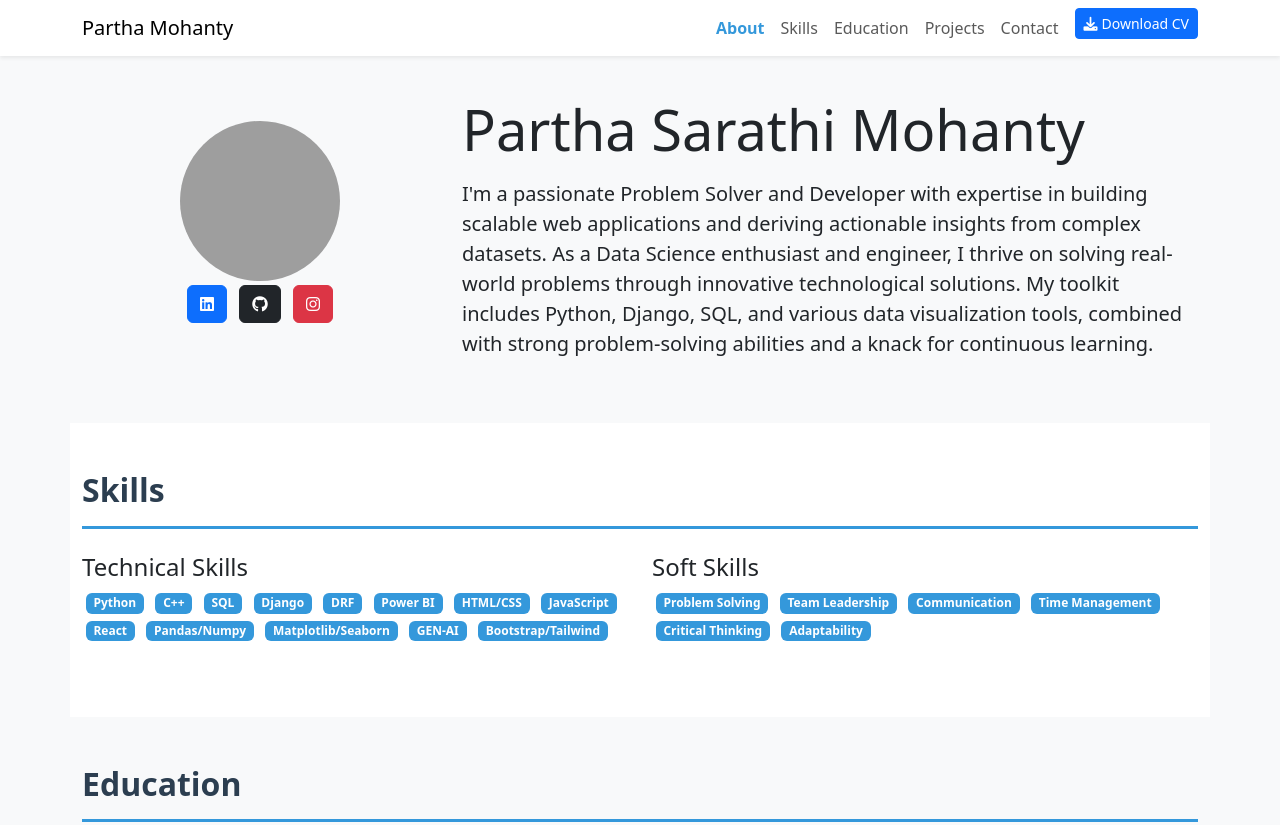
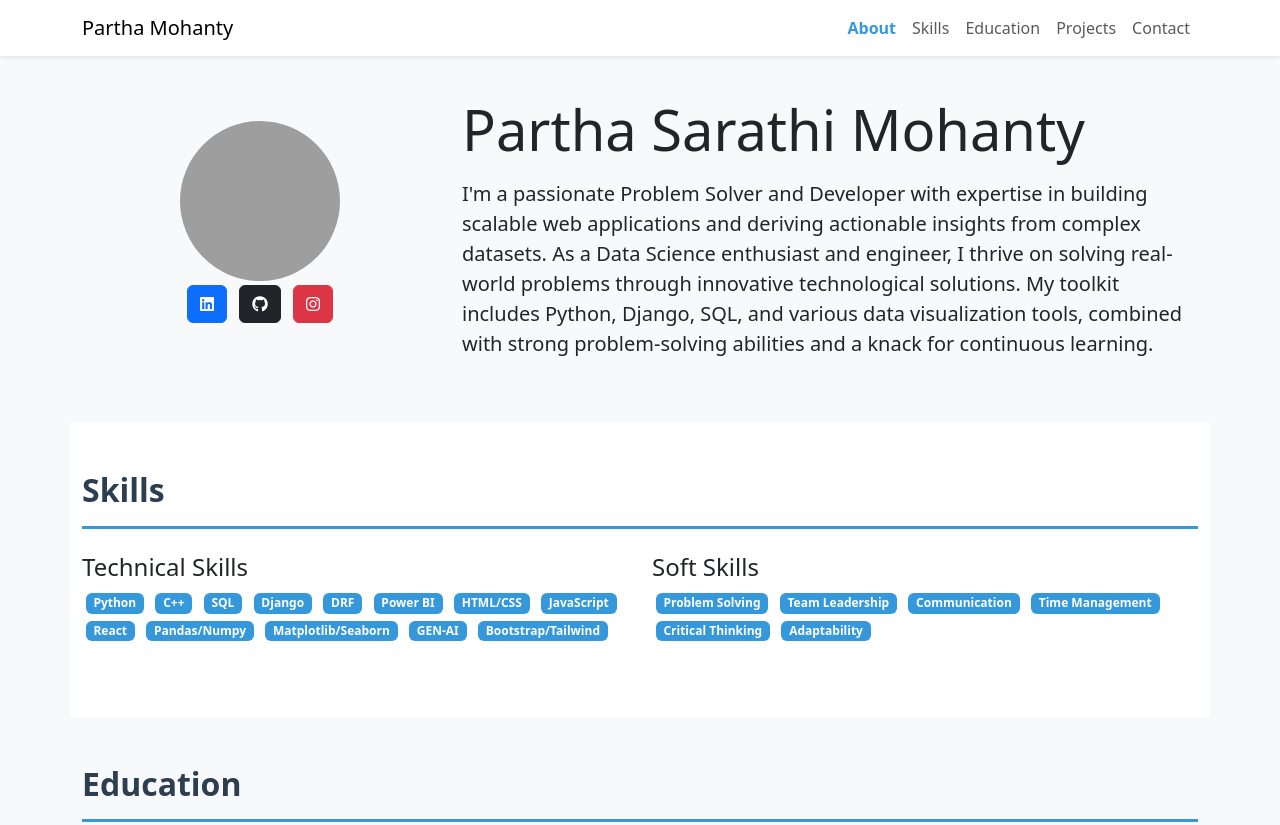
Before and after one commit to ParthasarathiMohanty986/Portfolio-psm, a plain HTML site: page index.html in a window 1280 px wide. Shown: the top 825 px of the page. Drawn offline with nearby package versions, Linux system fonts and the light colour scheme; grey boxes are pictures that could not be loaded.

Commit message:
Update index.html

```diff
--- a/index.html
+++ b/index.html
@@ -44,13 +44,13 @@
                     <li class="nav-item"><a class="nav-link" href="#projects">Projects</a></li>
                     <li class="nav-item"><a class="nav-link" href="#contact">Contact</a></li>
                       <!-- Added CV Download Button in Navbar -->
-                    <li class="nav-item ms-2">
+<!--                     <li class="nav-item ms-2">
                         <a href="https://drive.google.com/file/d/1rMquUrw65nbiPf1J8kpDPBVrKbpX9XpL/view?usp=sharing"
                            class="btn btn-primary btn-sm"
                            download="Partha_Sarathi_Mohanty_CV.pdf">
                             <i class="fas fa-download me-1"></i>Download CV
                         </a>
-                    </li>
+                    </li> -->
                 </ul>
             </div>
         </div>
```
